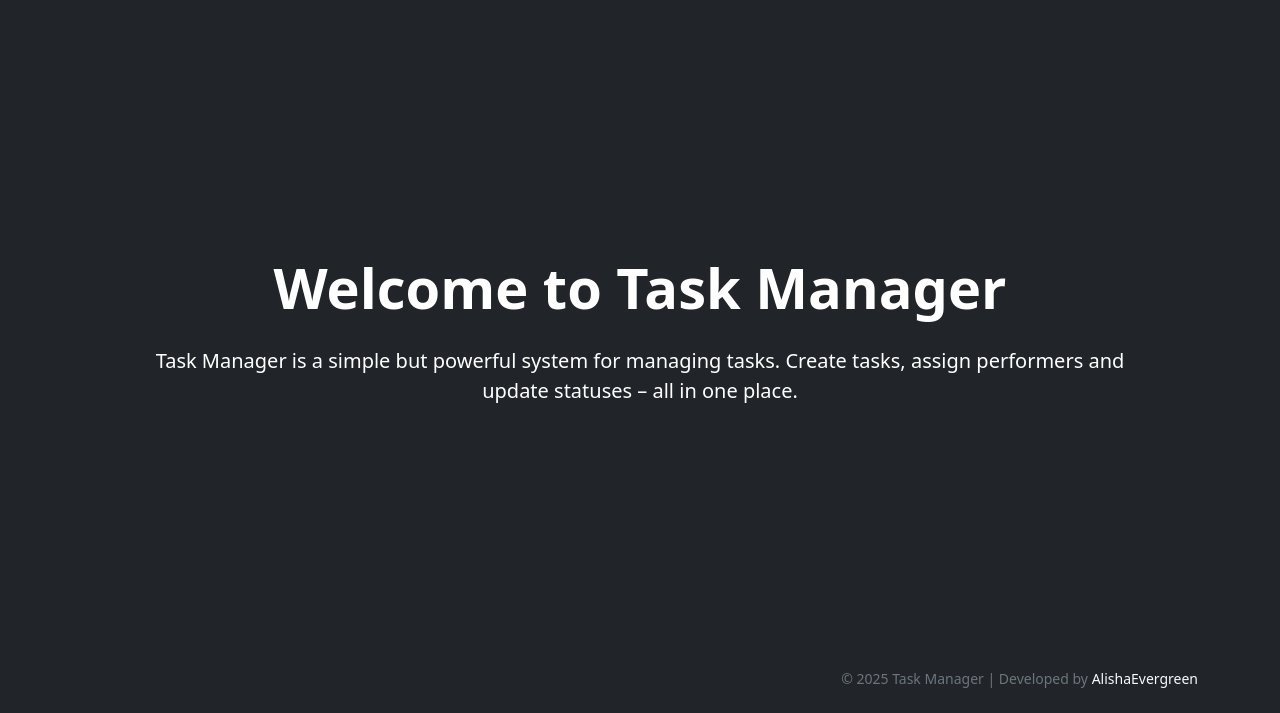
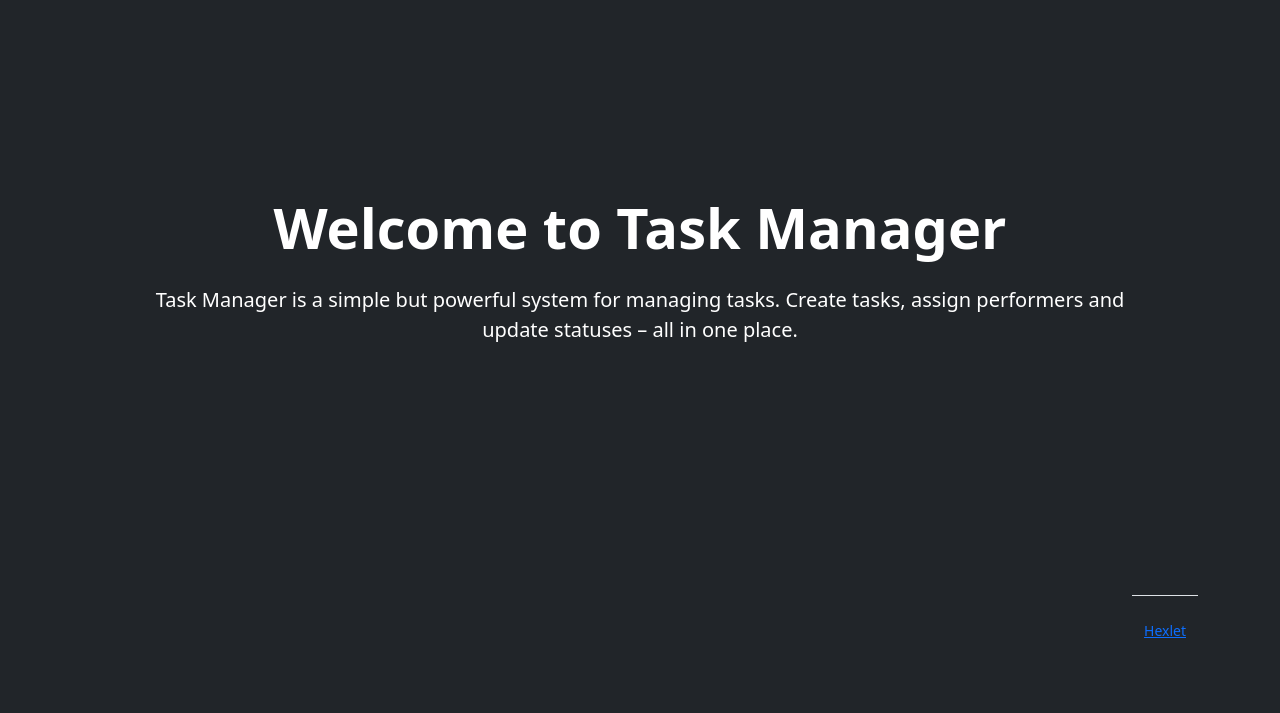
Before and after one commit to nyanyapushkina/python-project-52, a Django app: page / in a window 1280 px wide. Shown: the part 87-800 px from the top of the page. Run offline with Django 4.2, Linux system fonts and the light colour scheme; some libraries are stand-ins or nearby versions.

Commit message:
Update html

```diff
--- a/task_manager/templates/includes/footer.html
+++ b/task_manager/templates/includes/footer.html
@@ -3,16 +3,10 @@
 
 <div class="container d-flex justify-content-end w-100">
   <div class="text-end text-secondary small">
-    <p class="mb-0">
-      &copy; {% now "Y" %} Task Manager |
-      Developed by
-      <a href="https://github.com/AlishaEvergreen"
-         class="link-light text-decoration-none"
-         onmouseover="this.style.opacity='0.6'"
-         onmouseout="this.style.opacity='1'"
-         target="_blank" rel="noopener noreferrer">
-         AlishaEvergreen
-      </a>
-    </p>
+    <footer>
+      <div class="container my-5 pt-4 border-top">
+        <a target="_blank" href="https://ru.hexlet.io">Hexlet</a>
+      </div>
+    </footer>
   </div>
 </div>
```
